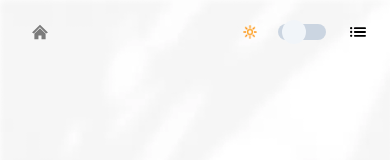
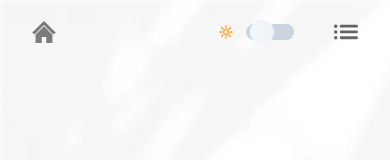
Before and after one commit to julianlk522/portfo, a Next.js app: page / in a window 390 px wide. Shown: the top 160 px of the page. Built offline with nearby package versions, Linux system fonts and the light colour scheme.

Commit message:
improve darkModeSwitch and home button spacing/sizing/opacity

```diff
--- a/components/Navbar/DarkModeSwitch.tsx
+++ b/components/Navbar/DarkModeSwitch.tsx
@@ -5,7 +5,7 @@ function DarkModeSwitch({ darkMode, setDarkMode }) {
 	return (
 		<li
 			id='darkModeSwitchContainer'
-			className='mr-8 flex items-center justify-evenly lg:mr-0'
+			className='mr-16 flex items-center justify-evenly lg:mr-0'
 			onClick={() => {
 				setDarkMode((prev: boolean) => !prev)
 				if (!darkMode) {
@@ -22,7 +22,7 @@ function DarkModeSwitch({ darkMode, setDarkMode }) {
 			</span>
 			<div
 				id='darkModeSwitch'
-				className='ml-4 flex h-4 w-12 items-center rounded-[2rem] bg-slate-300 px-1 dark:bg-slate-800'
+				className='ml-2 flex h-4 w-12 items-center rounded-[2rem] bg-slate-300 px-1 dark:bg-slate-800'
 				style={darkMode ? { justifyContent: 'flex-end' } : {}}
 			>
 				<motion.div
--- a/components/Navbar/DropdownMenu.tsx
+++ b/components/Navbar/DropdownMenu.tsx
@@ -55,7 +55,9 @@ function DropdownMenu({ setShowModal }) {
 					</a>
 				</li>
 			</ul>
-			<hr className='h-1 w-1/2' />
+
+			<hr className='h-1 w-1/2 opacity-20' />
+
 			<ul
 				id='dropdownRemoteLinks'
 				className='flex h-[40%] flex-col items-center justify-center gap-8'
--- a/components/Navbar/Navbar.tsx
+++ b/components/Navbar/Navbar.tsx
@@ -65,7 +65,7 @@ export default function Navbar({
 							}}
 						>
 							<div
-								className='h-4 w-4 md:hidden'
+								className='h-6 w-6 dark:text-white md:hidden'
 								onClick={() =>
 									window.scrollTo({
 										top: 0,
--- a/pages/index.tsx
+++ b/pages/index.tsx
@@ -37,12 +37,12 @@ export default function Index({
 
 			<div
 				id='dropdownButtonWrapper'
-				className={`fixed top-6 right-6 z-[2] flex h-4 w-4 items-center justify-center dark:text-white md:hidden ${
-					showModal ? 'text-white' : ''
+				className={`fixed top-5 right-8 z-[2] flex h-6 w-6 items-center justify-center dark:text-white md:hidden ${
+					showModal ? 'text-white' : 'opacity-60'
 				}`}
 				onClick={() => setShowModal((prev) => !prev)}
 			>
-				<NavDropdownButton />
+				<NavDropdownButton showModal={showModal} />
 			</div>
 
 			<AnimatePresence>
```
